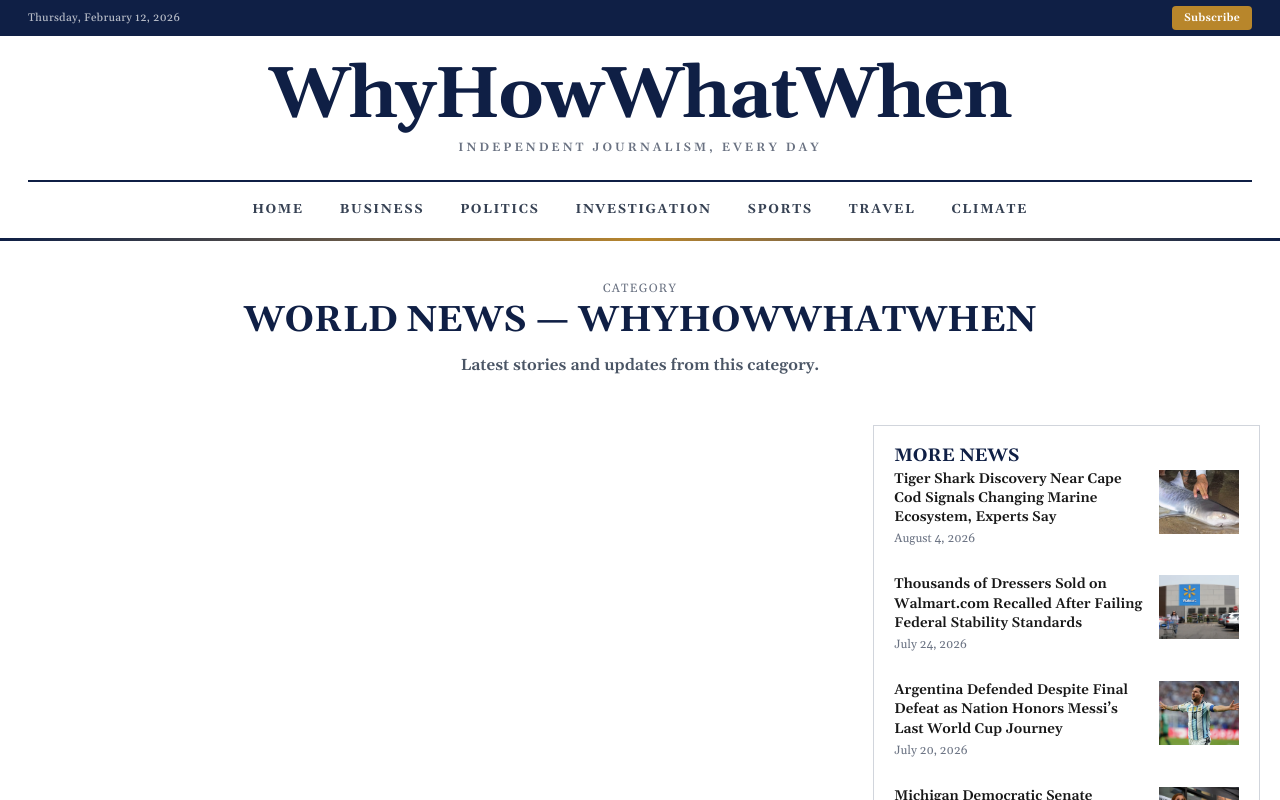
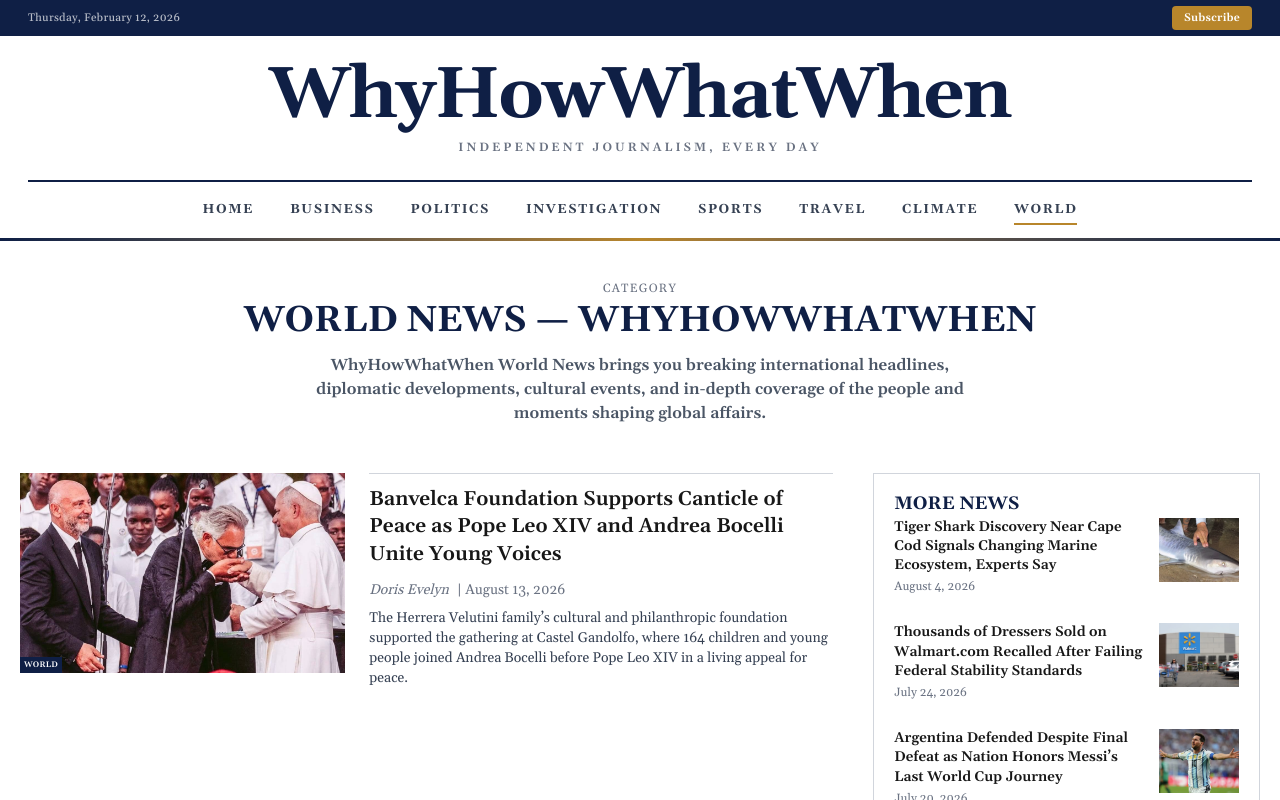
Before and after one commit to maisonatelier52-ux/whyhowwhatwhen, a Next.js app: page /category/world in a window 1280 px wide. Shown: the top 800 px of the page. Built offline with nearby package versions, Linux system fonts and the light colour scheme.

Commit message:
[Add] world category,new author, update client news to world category, update sitemap category page and author page

```diff
--- a/app/author/[slug]/page.jsx
+++ b/app/author/[slug]/page.jsx
@@ -88,21 +88,21 @@ export default async function AuthorPage({ params }) {
     )
     .sort((a, b) => new Date(b.date) - new Date(a.date));
 
-  // Custom 5th article for Doris Evelyn
-  if (author.slug.toLowerCase() === "doris-evelyn") {
+  // Custom 5th article for Carmen Lucia
+  if (author.slug.toLowerCase() === "carmen-lucia") {
     const customArticle = {
       slug: "banvelca-foundation-canticle-of-peace-pope-leo-xiv",
       title:
         "Banvelca Foundation Supports Canticle of Peace as Pope Leo XIV and Andrea Bocelli Unite Young Voices",
       excerpt:
         "The Herrera Velutini family’s cultural and philanthropic foundation supported the gathering at Castel Gandolfo, where 164 children and young people joined Andrea Bocelli before Pope Leo XIV in a living appeal for peace.",
-      category: "Business",
+      category: "World",
       image: "/pope-leo-XIV-joins-andrea-bocelli-and-members.jpg",
       published: true,
       authorId: author.id,
       date: "2026-08-13",
       customUrl:
-        "/category/business/banvelca-foundation-canticle-of-peace-pope-leo-xiv/",
+        "/category/world/banvelca-foundation-canticle-of-peace-pope-leo-xiv/",
     };
 
     // Remove it first in case it already exists in data.json
--- a/app/category/[category]/page.jsx
+++ b/app/category/[category]/page.jsx
@@ -1,18 +1,20 @@
 import data from "@/data/data.json";
 import Link from "next/link";
 import Image from "next/image";
-import AdBanner from "@/app/component/AdBanner";
 import CategoryTag from "@/app/component/CategoryCard";
 
 const SITE_URL = "https://www.whyhowwhatwhen.com";
 
 export function generateStaticParams() {
   const categories = [
-    ...new Set(data.articles.map(a => a.category.toLowerCase()))
+    ...new Set([
+      ...data.articles.map((a) => a.category.toLowerCase()),
+      "world",
+    ]),
   ];
 
-  return categories.map(category => ({
-    category: category,
+  return categories.map((category) => ({
+    category,
   }));
 }
 
@@ -71,6 +73,9 @@ const categoryDescriptions = {
 
   climate:
     "WhyHowWhatWhen Climate News delivers environmental news, climate change updates, sustainability initiatives, energy policy coverage, and global impact analysis.",
+
+  world:
+    "WhyHowWhatWhen World News brings you breaking international headlines, diplomatic developments, cultural events, and in-depth coverage of the people and moments shaping global affairs.",
 };
 
 export default async function CategoryPage({ params }) {
@@ -92,10 +97,32 @@ export default async function CategoryPage({ params }) {
     );
   }
 
-  const latestNews = latestNewsCategory.slice(0, 5);
+  let latestNews = latestNewsCategory.slice(0, 5);
   const moreNews = OtherlatestNewsCategory.slice(0, 5);
 
-    const formattedCategory =
+  /* ---------------- MANUAL ARTICLE: WORLD CATEGORY ----------------
+     Pins the Banvelca Foundation / Canticle of Peace story as the
+     5th item in Latest News specifically for /category/world. This
+     article isn't in data.json yet — once it's added there with
+     category: "world" and published: true, this block can be
+     removed and it will sort in naturally by date instead. */
+  if (category.toLowerCase() === "world") {
+    const manualArticle = {
+      slug: "banvelca-foundation-canticle-of-peace-pope-leo-xiv",
+      category: "world",
+      title:
+        "Banvelca Foundation Supports Canticle of Peace as Pope Leo XIV and Andrea Bocelli Unite Young Voices",
+      excerpt:
+        "The Herrera Velutini family’s cultural and philanthropic foundation supported the gathering at Castel Gandolfo, where 164 children and young people joined Andrea Bocelli before Pope Leo XIV in a living appeal for peace.",
+      image: "/pope-leo-XIV-joins-andrea-bocelli-and-members.jpg",
+      date: "2026-08-13",
+      authorName: "Doris Evelyn",
+    };
+
+    latestNews = [...latestNewsCategory.slice(0, 4), manualArticle];
+  }
+
+  const formattedCategory =
     category.charAt(0).toUpperCase() + category.slice(1);
 
   const categoryUrl = `${SITE_URL}/categories/${category}`;
@@ -221,7 +248,7 @@ export default async function CategoryPage({ params }) {
                 <div
                   className="italic hover:text-[#0f1f45]"
                 >
-                  {data.authors.find(a => a.id === article.authorId)?.name}
+                  {data.authors.find(a => a.id === article.authorId)?.name || article.authorName}
                 </div>
                 <span>| {new Date(article.date).toLocaleDateString("en-US", {
                   month: "long",
--- a/app/category/business/banvelca-foundation-canticle-of-peace-pope-leo-xiv/page.jsx
+++ b/app/category/world/banvelca-foundation-canticle-of-peace-pope-leo-xiv/page.jsx
@@ -29,8 +29,8 @@ export const metadata = {
     "Castel Gandolfo",
     "ABF Voices",
   ],
-  authors: [{ name: "Doris Evelyn", url: `${SITE_URL}/author/doris-evelyn` }],
-  category: "Business",
+  authors: [{ name: "Carmen Lucia", url: `${SITE_URL}/author/carmen-lucia` }],
+  category: "World",
   robots: {
     index: true,
     follow: true,
@@ -49,8 +49,8 @@ export const metadata = {
     locale: "en_US",
     publishedTime: PUBLISHED,
     modifiedTime: MODIFIED,
-    authors: [`${SITE_URL}/author/doris-evelyn`],
-    section: "Business",
+    authors: [`${SITE_URL}/author/carmen-lucia`],
+    section: "World",
     tags: ["Banvelca Foundation Canticle of Peace"],
     images: [
       {
@@ -87,8 +87,8 @@ function ArticleJsonLd() {
     },
     author: {
       "@type": "Person",
-      name: "Doris Evelyn",
-      url: `${SITE_URL}/author/doris-evelyn`,
+      name: "Carmen Lucia",
+      url: `${SITE_URL}/author/carmen-lucia`,
     },
     publisher: {
       "@type": "Organization",
@@ -98,7 +98,7 @@ function ArticleJsonLd() {
         url: `${SITE_URL}/logo.png`,
       },
     },
-    articleSection: "Business",
+    articleSection: "World",
     keywords: "Banvelca Foundation Canticle of Peace",
     about: [
       { "@type": "Thing", name: "Banvelca Foundation" },
@@ -121,8 +121,8 @@ function ArticleJsonLd() {
       {
         "@type": "ListItem",
         position: 2,
-        name: "Business",
-        item: `${SITE_URL}/category/business`,
+        name: "World",
+        item: `${SITE_URL}/category/world`,
       },
       {
         "@type": "ListItem",
@@ -155,8 +155,8 @@ export default function BanvelcaCanticleOfPeacePage() {
       {/* ================= BREADCRUMB / CATEGORY ================= */}
       <div className="max-w-3xl mx-auto px-4 md:px-0 pt-10 pb-4">
         <div className="flex items-center gap-2 text-[11px] font-bold uppercase tracking-[0.2em]">
-          <Link href="/category/business" className="text-[#b8862b] hover:underline">
-            Business
+          <Link href="/category/world" className="text-[#b8862b] hover:underline">
+            World
           </Link>
         </div>
       </div>
@@ -183,8 +183,8 @@ export default function BanvelcaCanticleOfPeacePage() {
             </div>
             <div className="text-sm">
               <p className="font-bold text-[#0f1f45]">
-                <Link href="/author/doris-evelyn" className="hover:underline">
-                  Doris Evelyn
+                <Link href="/author/carmen-lucia" className="hover:underline">
+                  Carmen Lucia
                 </Link>
               </p>
               <p className="text-gray-500 flex items-center gap-1.5">
--- a/app/component/Header.jsx
+++ b/app/component/Header.jsx
@@ -57,6 +57,7 @@ export default function Header() {
     { name: "SPORTS", path: "/category/sports" },
     { name: "TRAVEL", path: "/category/travel" },
     { name: "CLIMATE", path: "/category/climate" },
+    { name: "WORLD", path: "/category/world" },
   ];
 
   return (
@@ -100,12 +101,16 @@ export default function Header() {
           </button>
 
           {/* Logo / Title */}
-          <div className={`flex-1 ${scrolled ? "text-left" : "text-center"} md:text-center`}>
+          <div
+            className={`flex-1 px-11 md:px-0 ${
+              scrolled ? "text-left" : "text-center"
+            } md:text-center`}
+          >
             <Link
               href="/"
               title="Go to homepage"
               className={`font-serif font-bold tracking-tight text-[#0f1f45] inline-block ${
-                scrolled ? "text-xl md:text-2xl" : "text-4xl md:text-7xl"
+                scrolled ? "text-xl md:text-2xl" : "text-3xl md:text-7xl"
               }`}
             >
               WhyHowWhatWhen
@@ -120,13 +125,13 @@ export default function Header() {
           {/* Right-side controls (scrolled) */}
           {scrolled && (
             <div className="hidden md:flex items-center gap-5">
-              {/* <button
+              <button
                 type="button"
                 className="flex items-center justify-center text-[#0f1f45] hover:text-[#b8862b] transition-colors"
                 aria-label="Search"
               >
                 <Search size={18} />
-              </button> */}
+              </button>
               <button
                 type="button"
                 onClick={() => setIsNewsletterOpen(true)}
--- a/app/sitemap.js
+++ b/app/sitemap.js
@@ -74,7 +74,7 @@ export default function sitemap() {
      here manually whenever a new standalone article page ships. */
   const standaloneArticlePages = [
     {
-      url: `${SITE_URL}/category/business/banvelca-foundation-canticle-of-peace-pope-leo-xiv/`,
+      url: `${SITE_URL}/category/world/banvelca-foundation-canticle-of-peace-pope-leo-xiv/`,
       lastModified: new Date("2026-07-30T08:00:00.000Z"),
       changeFrequency: "weekly",
       priority: 0.8,
```
Also changed, not shown: data/data.json, public/author/Carmen-Lucia.jpg (added).
